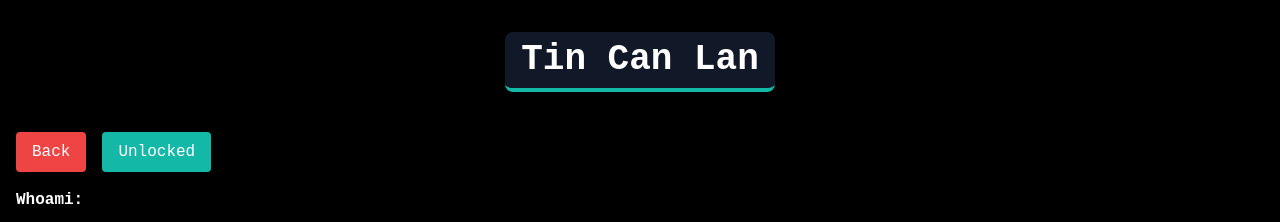
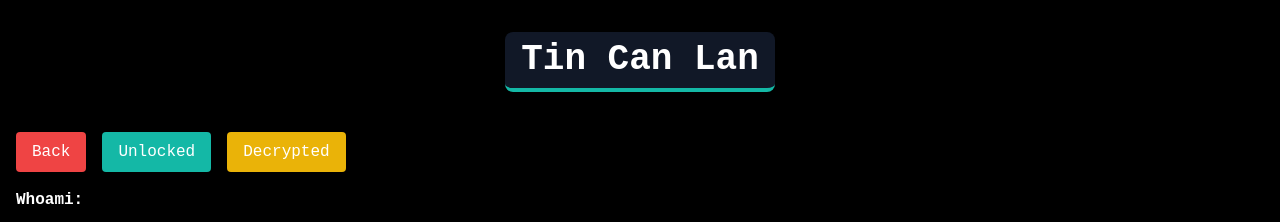
Before and after one commit to Pandora401/TinCanLan, a Next.js app: page / in a window 1280 px wide. Both pictures are taken after a click on the button "Host". Shown: the top 222 px of the page. Built offline with nearby package versions, Linux system fonts and the light colour scheme; no server answers.

Commit message:
bulk decrypt all

```diff
--- a/components/Chat.tsx
+++ b/components/Chat.tsx
@@ -23,6 +23,7 @@ const Chat: React.FC = () => {
   const [socket, setSocket] = useState<any>(null);
   const [showConfig, setShowConfig] = useState<boolean>(false);
   const [alwaysDecrypt, setAlwaysDecrypt] = useState<boolean>(false);
+  const [decryptAll, setDecryptAll] = useState<boolean>(false); // New state
 
   // Ref to store the interval ID
   const decryptionIntervals = useRef<Map<number, NodeJS.Timeout>>(new Map());
@@ -105,14 +106,14 @@ const Chat: React.FC = () => {
   };
 
   const handleMouseEnter = (index: number) => {
-    if (!alwaysDecrypt) {
+    if (!alwaysDecrypt && !decryptAll) {
       setHoveredMessageIndex(index);
       startDecryptionAnimation(index);
     }
   };
 
   const handleMouseLeave = () => {
-    if (!alwaysDecrypt) {
+    if (!alwaysDecrypt && !decryptAll) {
       setHoveredMessageIndex(null);
       resetMessage();
     }
@@ -176,7 +177,7 @@ const Chat: React.FC = () => {
   };
 
   const getMessageDisplay = (msg: string, index: number) => {
-    if (alwaysDecrypt) {
+    if (alwaysDecrypt || decryptAll) {
       return msg;
     }
     return hoveredMessageIndex === index
@@ -186,6 +187,33 @@ const Chat: React.FC = () => {
 
   const toggleDecryptionMode = () => {
     setAlwaysDecrypt(prev => !prev);
+    setDecryptAll(false);
+  };
+
+  const toggleDecryptAll = () => {
+    setDecryptAll(prev => {
+      const newValue = !prev;
+      if (newValue) {
+        // Decrypt all messages
+        setMessages(prevMessages =>
+          prevMessages.map(msg => {
+            const bytes = CryptoJS.AES.decrypt(msg.encryptedMessage, ENCRYPT_KEY);
+            const decryptedMessage = bytes.toString(CryptoJS.enc.Utf8);
+            return { ...msg, decryptedMessage, encryptedMessage: decryptedMessage };
+          })
+        );
+      } else {
+        // Encrypt all messages back
+        setMessages(prevMessages =>
+          prevMessages.map(msg => ({
+            ...msg,
+            encryptedMessage: msg.originalEncryptedMessage!
+          }))
+        );
+      }
+      return newValue;
+    });
+    setAlwaysDecrypt(false);
   };
 
   if (showConfig) {
@@ -206,9 +234,17 @@ const Chat: React.FC = () => {
         {/* Toggle Decryption Mode Button */}
         <button
           onClick={toggleDecryptionMode}
-        className="mb-4 px-4 py-2 bg-teal-500 text-white rounded w-min"
+          className="mb-4 mr-4 px-4 py-2 bg-teal-500 text-white rounded w-min"
         >
           {alwaysDecrypt ? 'Locked' : 'Unlocked'}
+        </button>
+
+        {/* Decrypt All Button */}
+        <button
+          onClick={toggleDecryptAll}
+          className="mb-4 px-4 py-2 bg-yellow-500 text-white rounded w-min"
+        >
+          {decryptAll ? 'Encrypted' : 'Decrypted'}
         </button>
       </div>
       {/* Message Area */}
```
Lines whose indentation alone changed are shown as unchanged.
